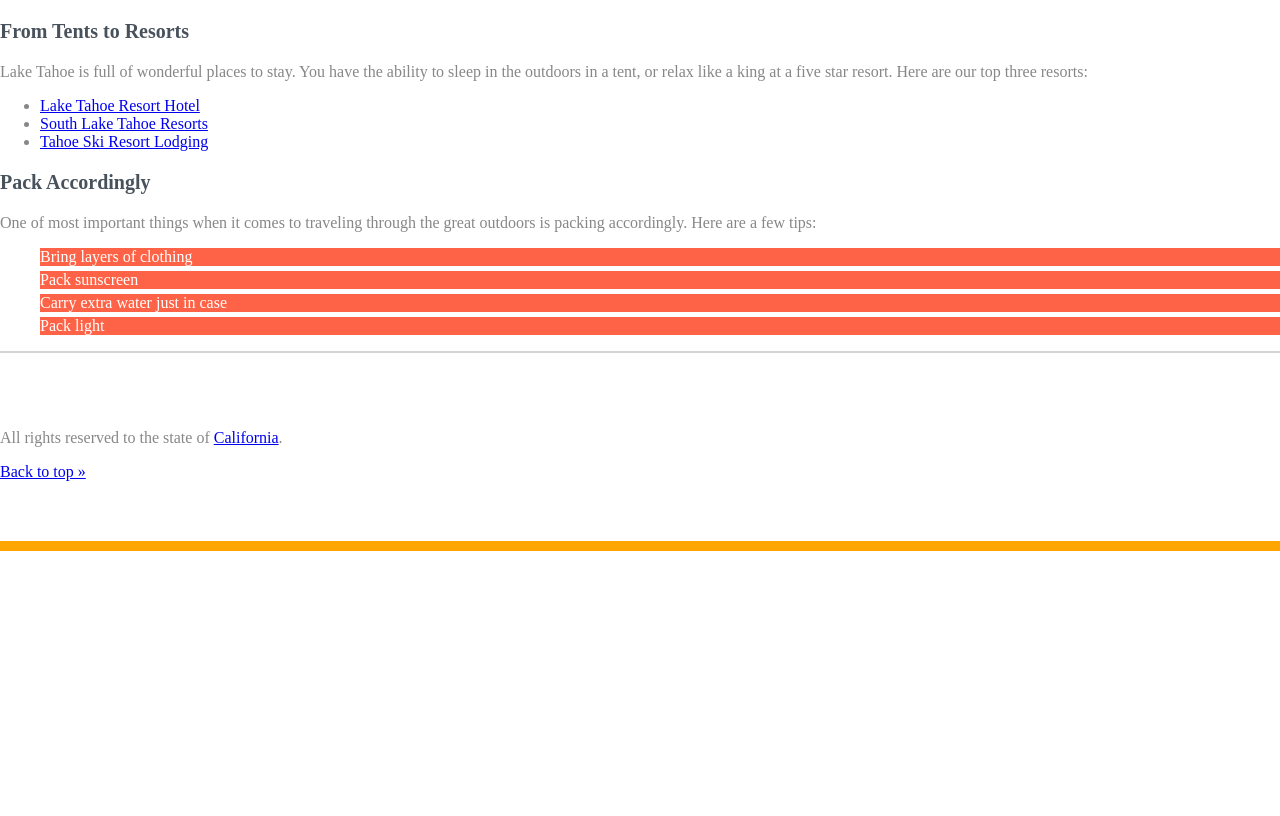
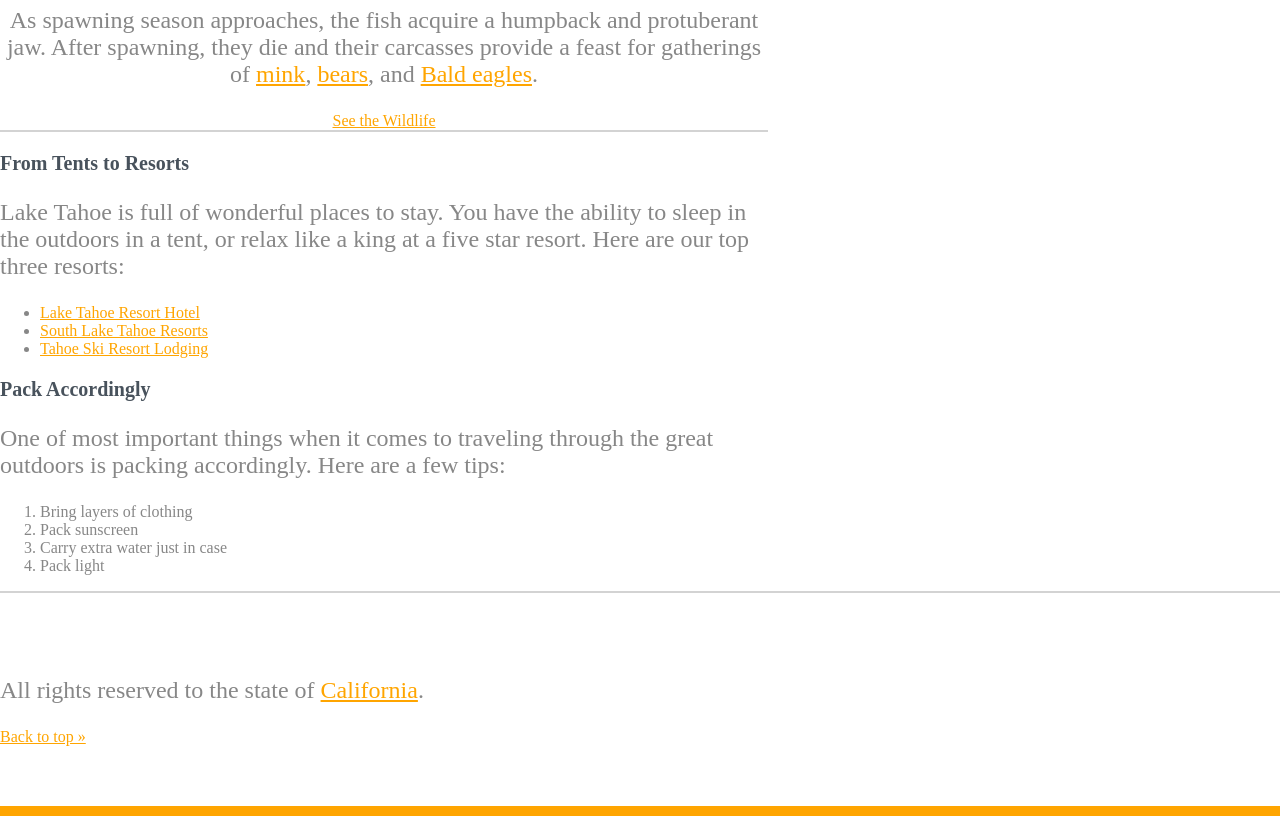
Before and after one commit to kirakirakira/treehouse-practice, a plain HTML site: page CSS Basics/Project Files/2-basic-selectors/2-type-selectors/start/index.html in a window 1280 px wide. Shown: the part 544-1360 px from the top of the page. Before the commit the page ends 1095 px from the top, so only its background shows below. Drawn offline with Linux system fonts and the light colour scheme.

Commit message:
data types

```diff
--- a/CSS Basics/Project Files/2-basic-selectors/2-type-selectors/start/css/style.css
+++ b/CSS Basics/Project Files/2-basic-selectors/2-type-selectors/start/css/style.css
@@ -1,21 +1,22 @@
+/* Hey I'm a CSS Comment */
+
+/*
+This is a multiline comment.
+I can write on more than one line.
+*/
+
 body {
   color: #878787;
   margin: 0;
 }
 
 .main-header {
-  background-color: orange;
+  background-color: orange; /* this makes header bg orange */
 }
 
 .title {
   color: white;
   font-size: 26px;
-}
-
-ol li {
-  background-color: tomato;
-  color: white;
-  margin-bottom: 5px;
 }
 
 h1 {
@@ -32,6 +33,15 @@ h3 {
   color: #48525c;
 }
 
+p {
+  font-size: 150%;
+}
+
+.primary-content,
+.secondary-content {
+  width: 60%;
+}
+
 .primary-content {
   text-align: center;
 }
@@ -44,6 +54,27 @@ h3 {
   border-top: 2px solid lightgrey;
 }
 
+a:link {
+  color: orange;
+}
+
+a:visited {
+  color: lightblue;
+}
+
+a:hover {
+  color: forestgreen;
+}
+
+a:active {
+  color: lightcoral;
+}
+
+a:focus {
+  color: white;
+  background-color: orange;
+}
+
 #main-footer {
   padding-top: 60px;
   padding-bottom: 60px;
```
Also changed, not shown: 1 other file.
